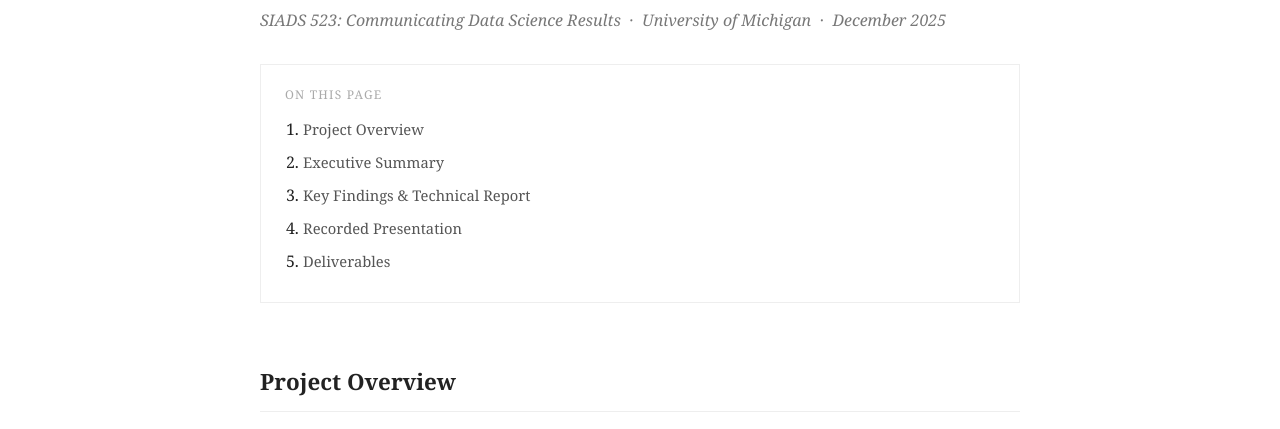
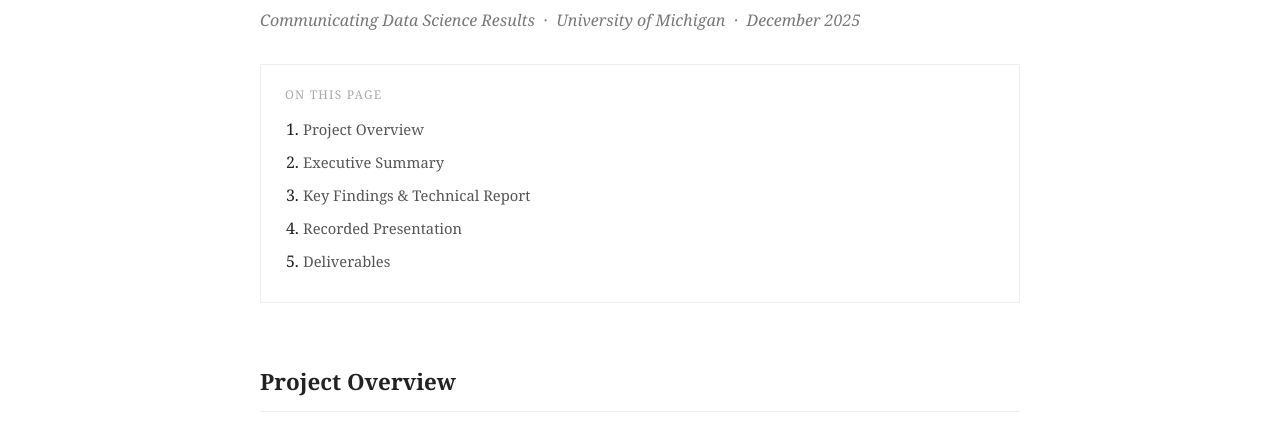
Before and after one commit to runrmc/runrmc.github.io, a plain HTML site: page projects/acme-aroma.html in a window 1280 px wide. Shown: the part 330-759 px from the top of the page. Drawn offline with Linux system fonts and the light colour scheme.

Commit message:
Remove redundant course title prefix from HTML

```diff
--- a/projects/acme-aroma.html
+++ b/projects/acme-aroma.html
@@ -273,7 +273,7 @@
     <a href="../index.html#projects" class="back-link">Back to Projects</a>
     <h1 style="font-size: 2.2rem; margin-bottom: 10px;">Employee Turnover Prediction & Strategic Analysis</h1>
     <p style="font-size: 1rem; color: #777; font-style: italic; margin-bottom: 30px;">
-      SIADS 523: Communicating Data Science Results &nbsp;·&nbsp; University of Michigan &nbsp;·&nbsp; December 2025
+      Communicating Data Science Results &nbsp;·&nbsp; University of Michigan &nbsp;·&nbsp; December 2025
     </p>
 
     <div class="toc">
```
